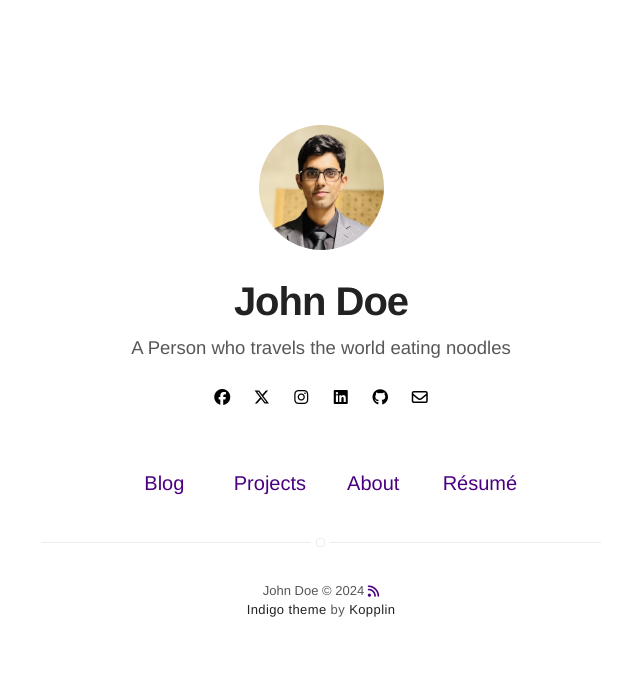
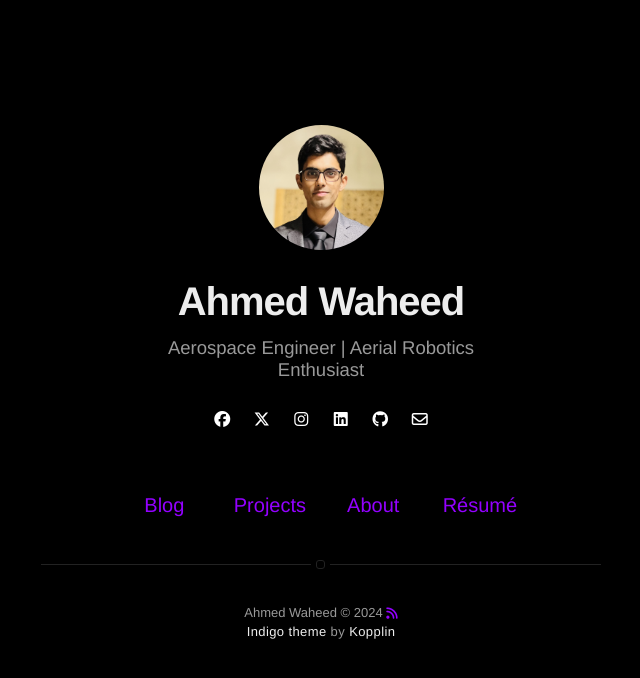
Before and after one commit to ahmd-waheed/ahmd-waheed.github.io, a Jekyll site: the page built from index.html, in a window 1280 px wide. Shown: the top 678 px of the page, without its empty margins (319-959 px from the left). Built offline with Jekyll 4.4.1, drawn with Linux system fonts in a browser that asks for light colours; nearby versions of some CDN libraries.

Commit message:
Update _config.yml

```diff
--- a/_config.yml
+++ b/_config.yml
@@ -1,6 +1,6 @@
 # main text of home
-title: John Doe
-bio: A Person who travels the world eating noodles
+title: Ahmed Waheed
+bio: Aerospace Engineer | Aerial Robotics Enthusiast
 
 # twitter summary info
 description: A blog about technology and stuff related
@@ -12,7 +12,7 @@ picture: assets/images/profile.jpg
 
 # your site color theme, true for dark theme,
 # false to light theme, auto to switch with system.
-dark-theme: auto
+dark-theme: true
 
 # If you want to include your resume, set to true
 # and specify source (external or local).
```
